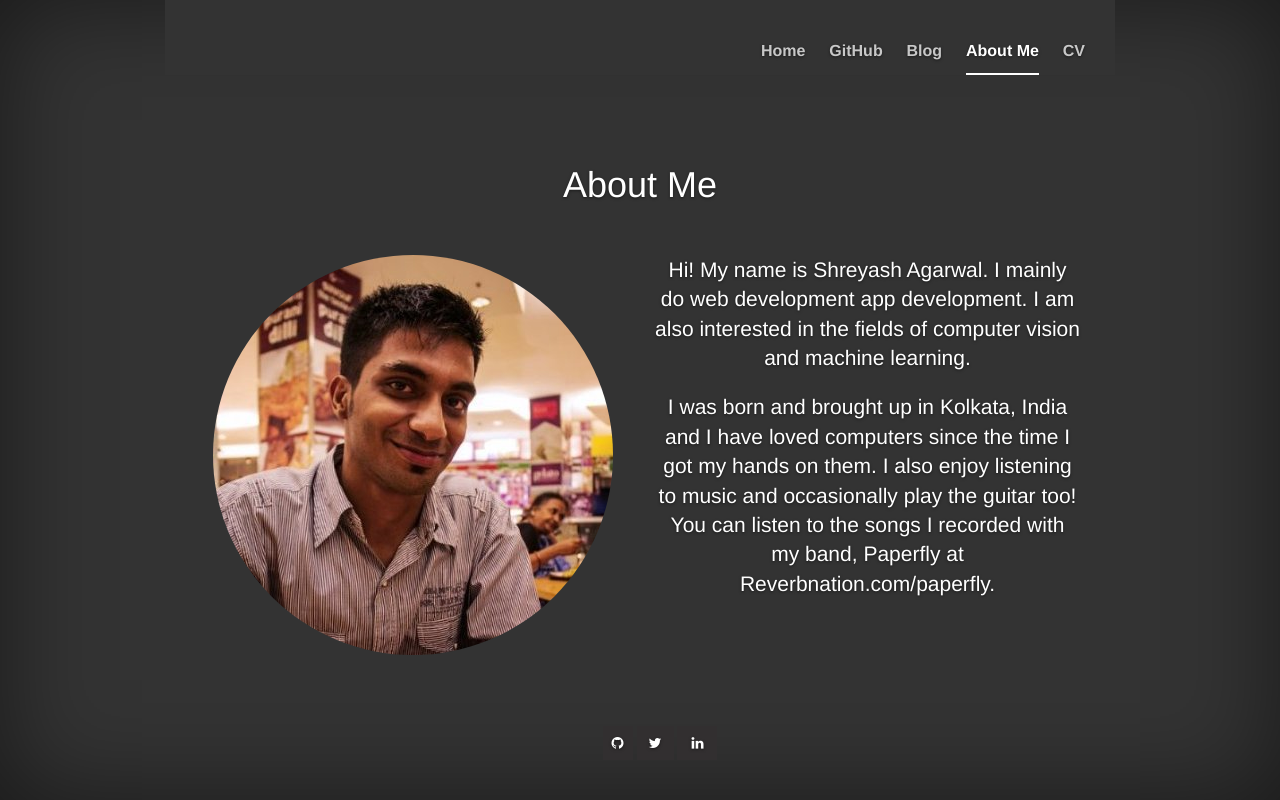
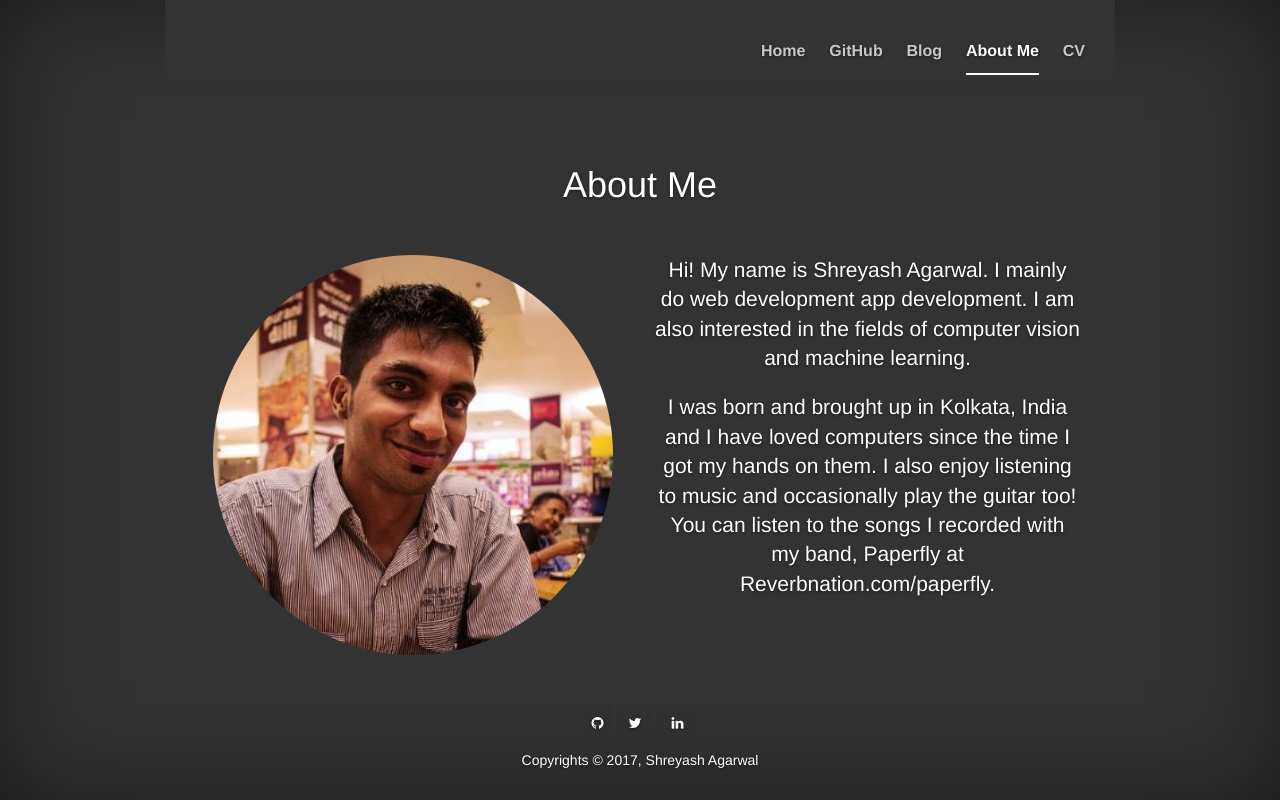
Before and after one commit to shreyashag/personal-page, a website: page about.html in a window 1280 px wide. Drawn offline with nearby package versions, Linux system fonts and the light colour scheme.

Commit message:
Added copyright message to website, fixed https for font-awesome, fixed typo in Readme

```diff
--- a/about.html
+++ b/about.html
@@ -13,7 +13,7 @@
 
     <!-- Bootstrap core CSS -->
     <link href="bower_components/bootstrap/dist/css/bootstrap.min.css" rel="stylesheet">
-    <link href="http://maxcdn.bootstrapcdn.com/font-awesome/4.1.0/css/font-awesome.min.css" rel="stylesheet">
+    <link href="https://maxcdn.bootstrapcdn.com/font-awesome/4.1.0/css/font-awesome.min.css" rel="stylesheet">
 
     <!-- IE10 viewport hack for Surface/desktop Windows 8 bug -->
     <link href="https://maxcdn.bootstrapcdn.com/css/ie10-viewport-bug-workaround.css" rel="stylesheet">
@@ -99,6 +99,7 @@
                       <li><a href="#" class="social-icon"> <i class="fa fa-envelope"></i></a></li>
                       <li><a href="http://www.shreyashagarwal.in/blog/feed" target="_blank" class="social-icon"> <i class="fa fa-rss"></i></a></li> -->
                   </ul>
+                  <span class="social-icon">Copyrights &copy; 2017, Shreyash Agarwal</li>
               </div>
             </div>
           </div>
--- a/css/cover.css
+++ b/css/cover.css
@@ -279,3 +279,7 @@ ul.social-icons {
 .fa-wordpress:hover {
     background-color: #21759b;
 }
+
+ul {
+  -webkit-padding-start:0px;
+}
```
Also changed, not shown: index.html (+2 -1 lines), README.MD.
